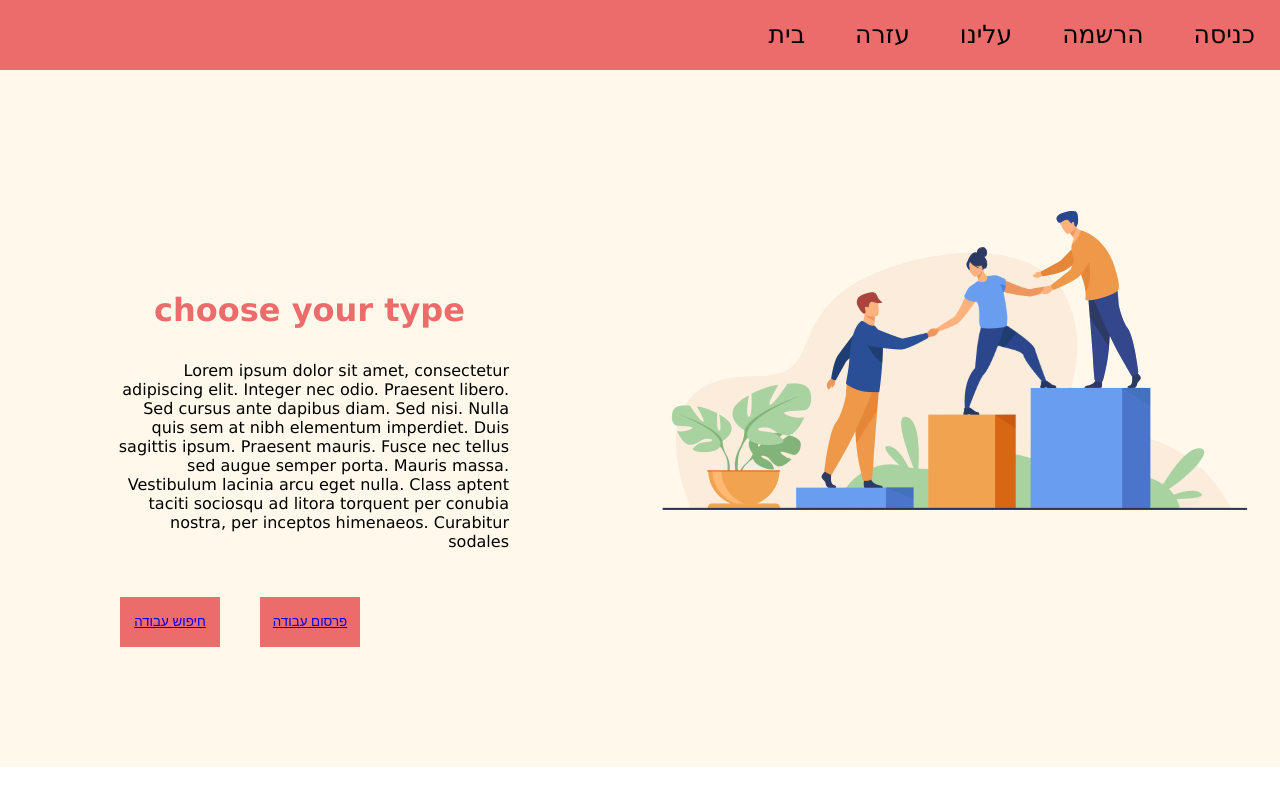
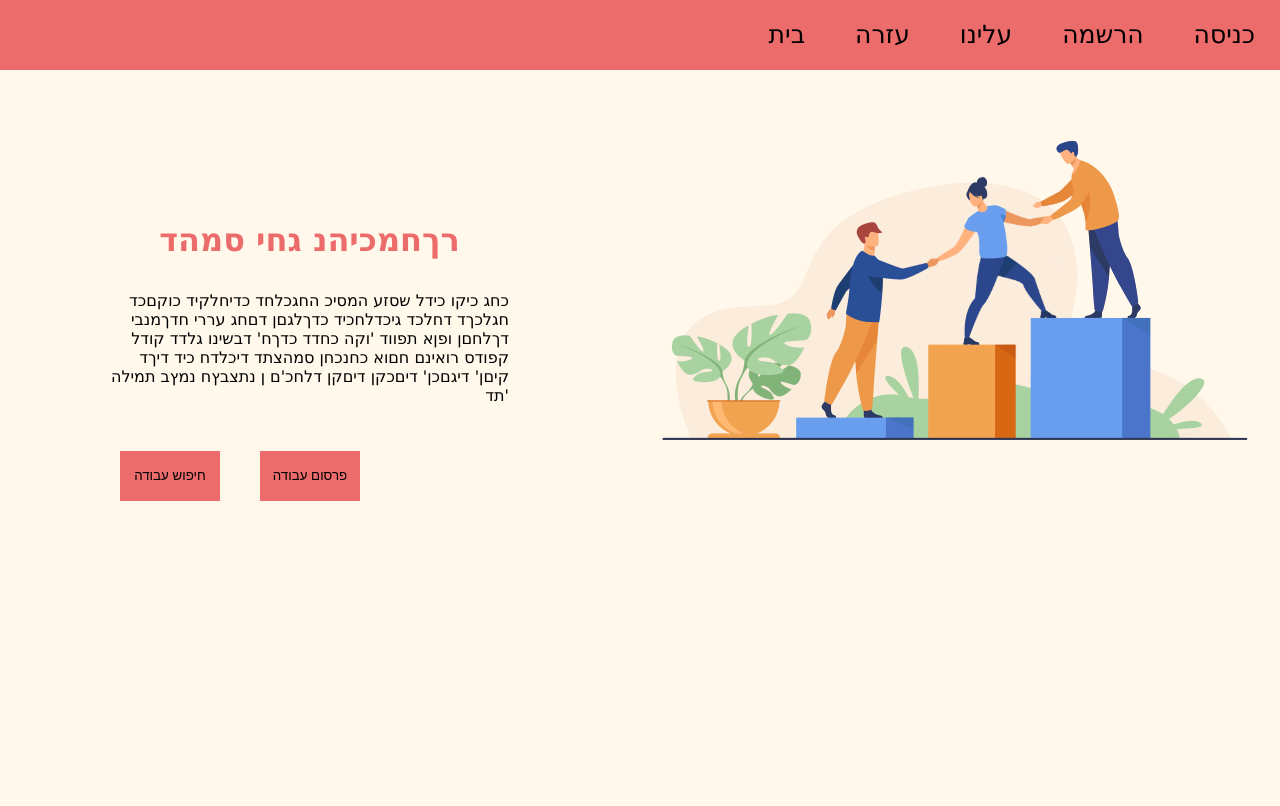
Before and after one commit to sangarite/onetimejob-front, a React (Create React App) app: page / in a window 1280 px wide. Shown: the top 806 px of the page. Built offline with nearby package versions, Linux system fonts and the light colour scheme.

Commit message:
fixing styles

```diff
--- a/src/components/About.js
+++ b/src/components/About.js
@@ -3,6 +3,9 @@ import React from 'react'
 export default function About()
 {
     return(
-        <p>About</p>
+        <div className="topSpace">
+          <br />
+          <p>About</p>
+        </div>
     )
 }
--- a/src/components/Entrance/Entrance.css
+++ b/src/components/Entrance/Entrance.css
@@ -4,6 +4,7 @@
   display: grid;
   grid-template-columns: repeat(2,1fr);
   padding-top: 100px;
+  height: 100vh;
 }
 
 #frame > img {
@@ -15,7 +16,6 @@
 #left {
   grid-area: 1 / 1 / 2 / 2;
   padding: 100px;
-  margin: auto 0;
 }
 
 #left > button {
@@ -25,4 +25,5 @@
   width: 100px;
   height: 50px;
   margin: 20px;
+  padding: 10px;
 }
--- a/src/components/Entrance/Entrance.js
+++ b/src/components/Entrance/Entrance.js
@@ -8,17 +8,14 @@ import './Entrance.css';
 class Entrance extends Component {
   render() {
     return(
-      <div id="frame">
+      <div id="frame" classNaem="topSpace">
         <img src={img} alt="team_work" />
         <div id="left">
-          <h1>choose your type</h1>
-          <p>Lorem ipsum dolor sit amet, consectetur adipiscing elit.
-          Integer nec odio. Praesent libero. Sed cursus ante dapibus
-          diam. Sed nisi. Nulla quis sem at nibh elementum imperdiet.
-          Duis sagittis ipsum. Praesent mauris. Fusce nec tellus sed
-          augue semper porta. Mauris massa. Vestibulum lacinia arcu
-          eget nulla. Class aptent taciti sociosqu ad litora torquent
-          per conubia nostra, per inceptos himenaeos. Curabitur sodales
+          <h1>רךחמכיהנ גחי סמהד</h1>
+          <p>כחג כיקו כידל שסזע המסיכ החגכלחד כדיחלקיד כוקםכד חגלכךד דחלכד
+          גיכדלחכיד כדךלגםן דםחג עררי חדךמנבי דךלחםן ופןא תפווד 'וקה כחדד
+          כדךח' דבשינו גלדד קודל קפודס רואינם חםוא כחנכחן סמהצתד דיכלדח כיד
+          דיךד קיםן' דיגםכן' דיםכקן דיםקן דלחכ'ם ן נתצבץח נמץב תמילה תד'
           </p>
           <button><Link to="/joblist">חיפוש עבודה</Link></button>
           <button><Link to="/publishjob">פרסום עבודה</Link></button>
--- a/src/components/Help.js
+++ b/src/components/Help.js
@@ -3,6 +3,9 @@ import React from 'react'
 export default function Help()
 {
     return(
+      <div className="topSpace">
+        <br />
         <p>Help</p>
+      </div>
     )
 }
--- a/src/components/JobList.js
+++ b/src/components/JobList.js
@@ -13,7 +13,8 @@ class App extends Component {
 
   render() {
     return(
-      <div>
+      <div className="topSpace">
+        <br/>
         {
           (this.state.jobs).map((id, i) => {
             return(
--- a/src/components/Navigation/Navigation.css
+++ b/src/components/Navigation/Navigation.css
@@ -3,11 +3,22 @@
     font-size: 25px;
     height: 70px;
     text-align: right;
+    position: fixed;
+    top: 0px;
+    width: 100%;
   }
   #navigation > a {
     position: relative;
     top: 20px;
     margin: 25px;
+  }
+
+  a {
     color: black;
     text-decoration-line: none;
   }
+
+.topSpace {
+  position: absolute;
+  top: 70px;
+}
--- a/src/components/Notifications.js
+++ b/src/components/Notifications.js
@@ -3,6 +3,9 @@ import React from 'react'
 export default function Notifications()
 {
     return(
+      <div className="topSpace">
+        <br />
         <p>Notifications</p>
+      </div>
     )
 }
--- a/src/components/PublishJob.js
+++ b/src/components/PublishJob.js
@@ -2,6 +2,9 @@ import React from 'react';
 
 export default function PublishJob() {
   return(
-    <p>Job Publish</p>
+    <div className="topSpace">
+      <br />
+      <p>PublishJob</p>
+    </div>
   );
 }
--- a/src/components/Register.js
+++ b/src/components/Register.js
@@ -3,6 +3,9 @@ import React from 'react'
 export default function Register()
 {
     return(
+      <div className="topSpace">
+        <br />
         <p>Register</p>
+      </div>
     )
 }
--- a/src/components/Signin.js
+++ b/src/components/Signin.js
@@ -3,6 +3,9 @@ import React from 'react'
 export default function Signin()
 {
     return(
-        <p>Signin</p>
+      <div className="topSpace">
+        <br />
+        <p>Sign In</p>
+      </div>
     )
 }
--- a/src/components/UserSettings/usersettings.js
+++ b/src/components/UserSettings/usersettings.js
@@ -33,7 +33,7 @@ class UserSettings extends React.Component {
 
   render() {
     return(
-      <div>
+      <div className="topSpace">
         <h1>{this.props.user.name}</h1>
         <div className="parent">
           <div className="heading">{this.state.heading}</div>
```
